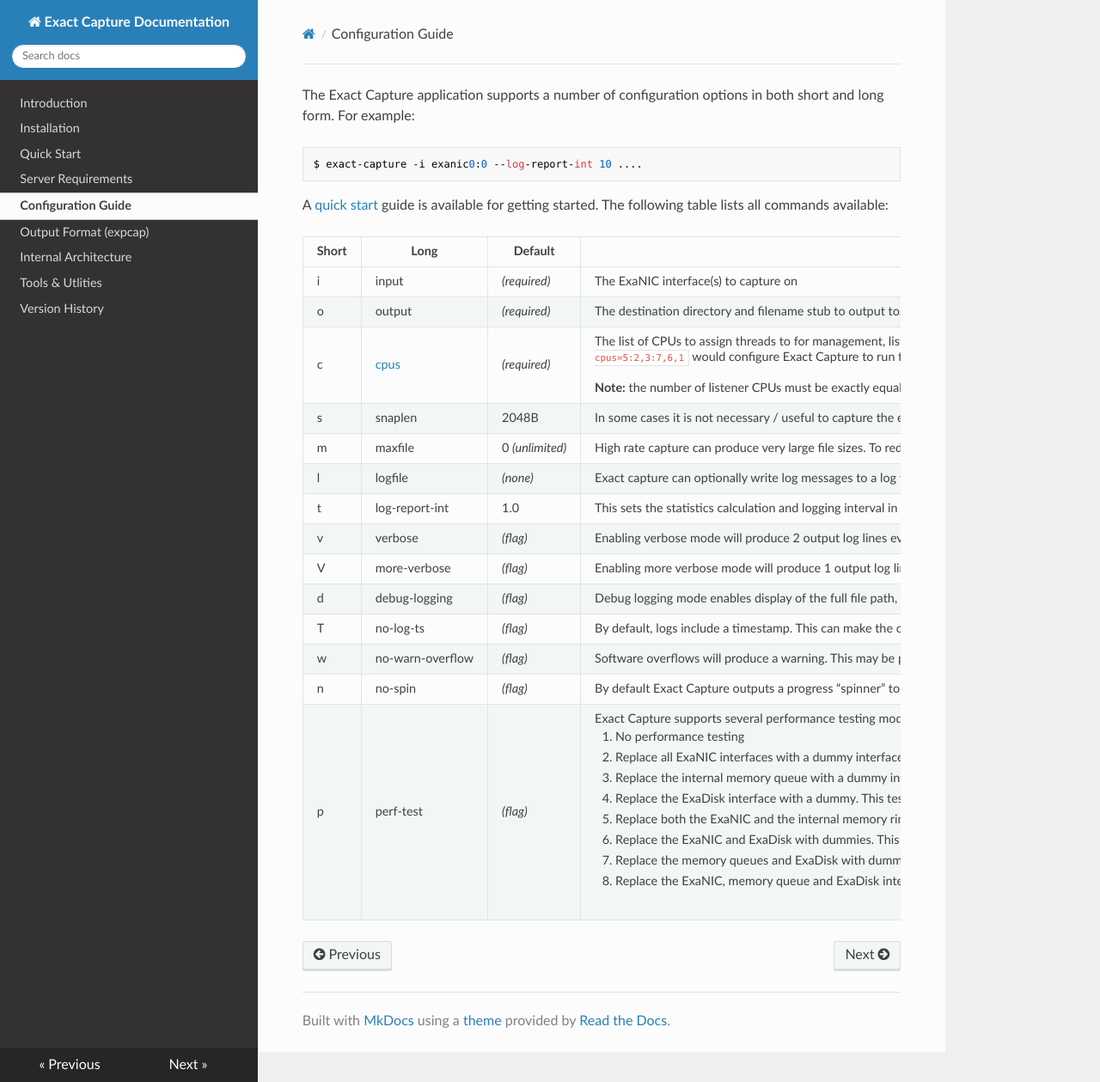
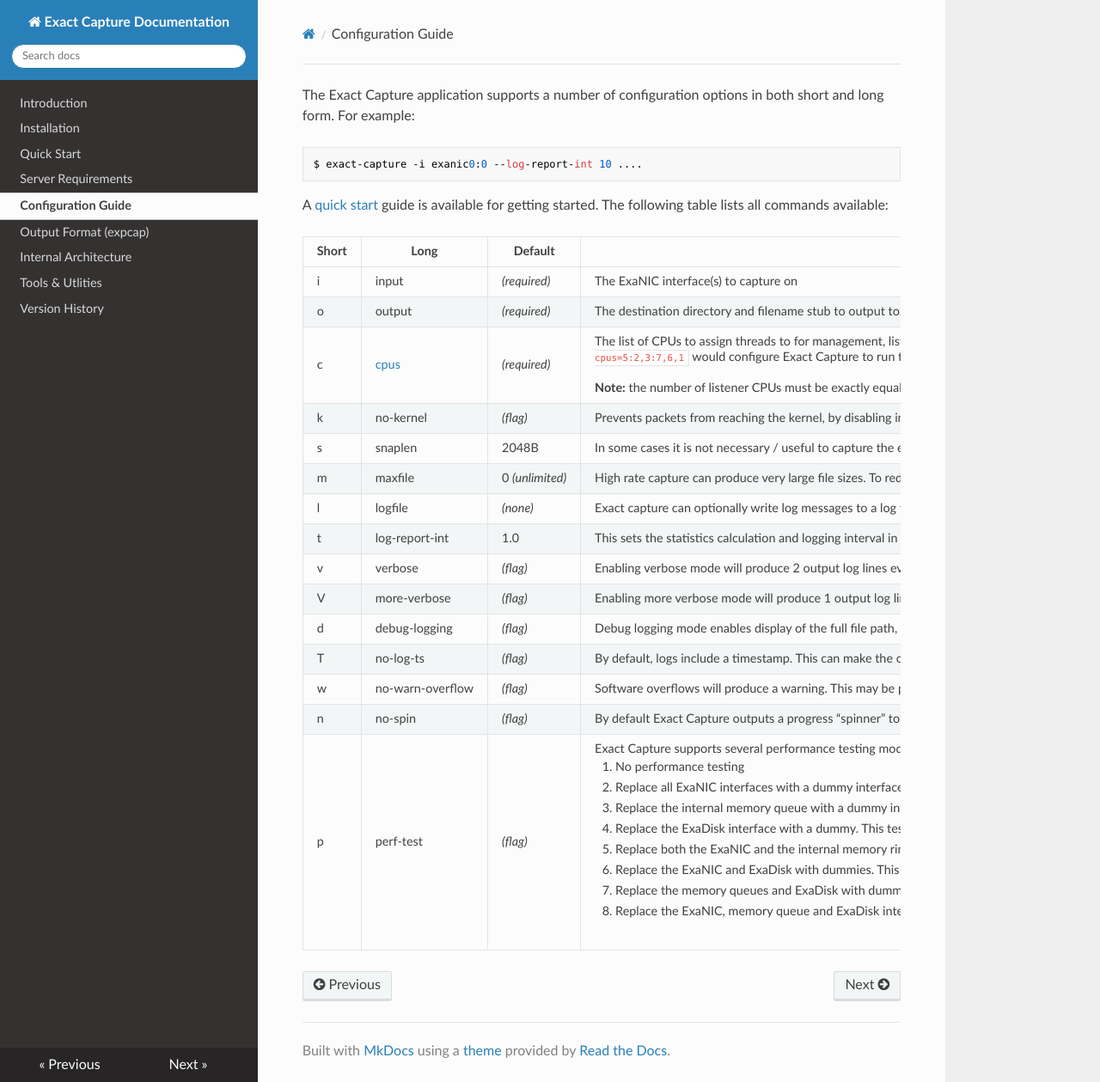
Before and after one commit to cisco/exact-capture, an MkDocs documentation site: the page built from docs/src/config.md, in a window 1280 px wide and 1259 px high. Shown: the whole window at 86% size. Built offline with MkDocs 1.6.1, drawn with Linux system fonts in a browser that asks for light colours; nearby versions of some CDN libraries.

Commit message:
Added the no-kernel option to the documentation

```diff
--- a/docs/src/config.md
+++ b/docs/src/config.md
@@ -48,6 +48,15 @@
       Furthermore listener threads cannot share CPUs with management or writer threads.
       If there are fewer writer threads than <code>--outputs</code>, writer threads will be reused.
     </td>
+  <tr>
+    <td>k</td>
+    <td>no-kernel</td>
+    <td><em>(flag)</em></td>
+    <td>
+      Prevents packets from reaching the kernel, by disabling interrupt generation for packets arriving on the ports used by exact-capture.
+      It is recommended to always enable this option, to ensure the best performance from exact-capture.
+    </td>
+  </tr>
   <tr>
     <td>s</td>
     <td>snaplen</td>
```
